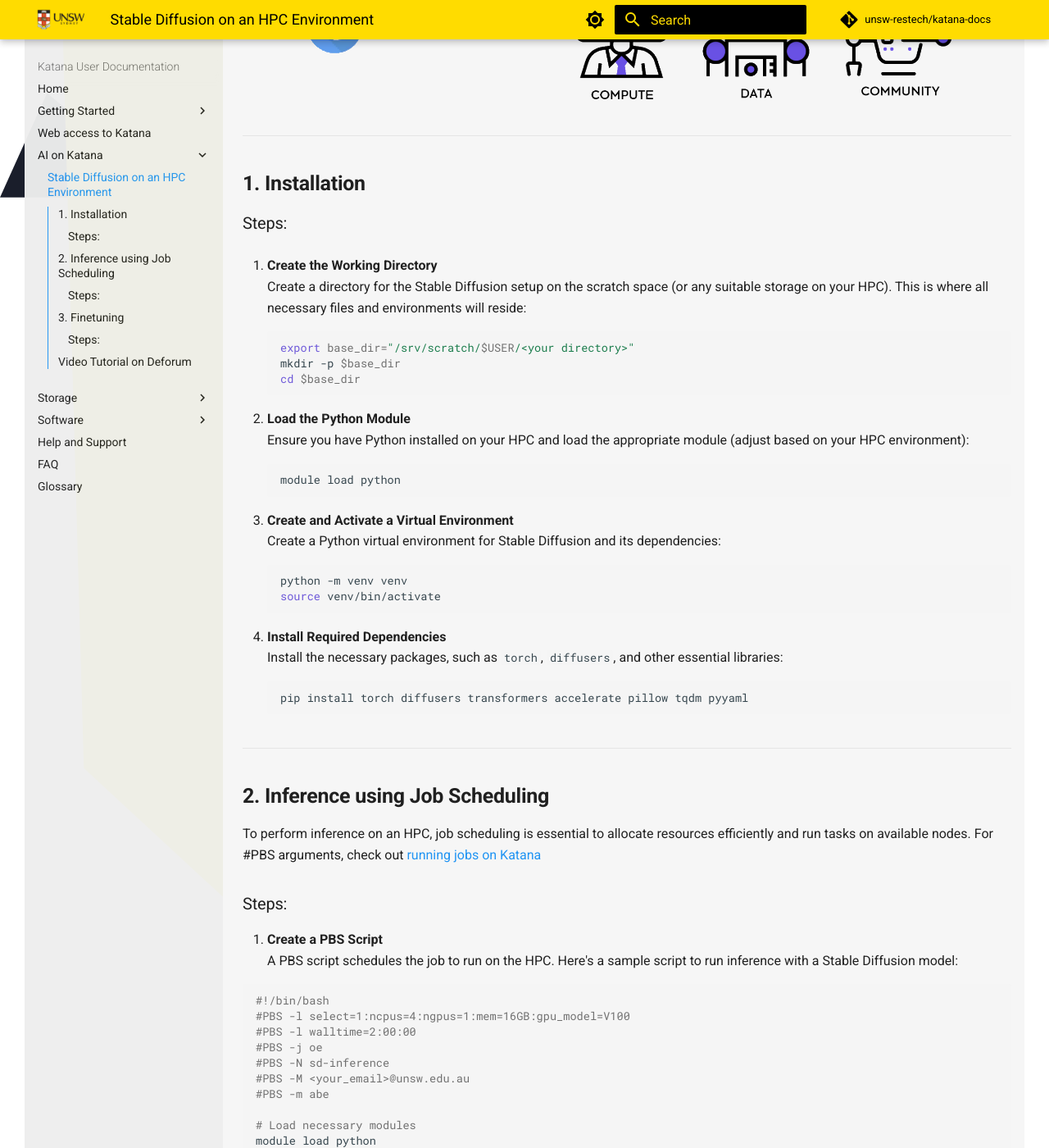
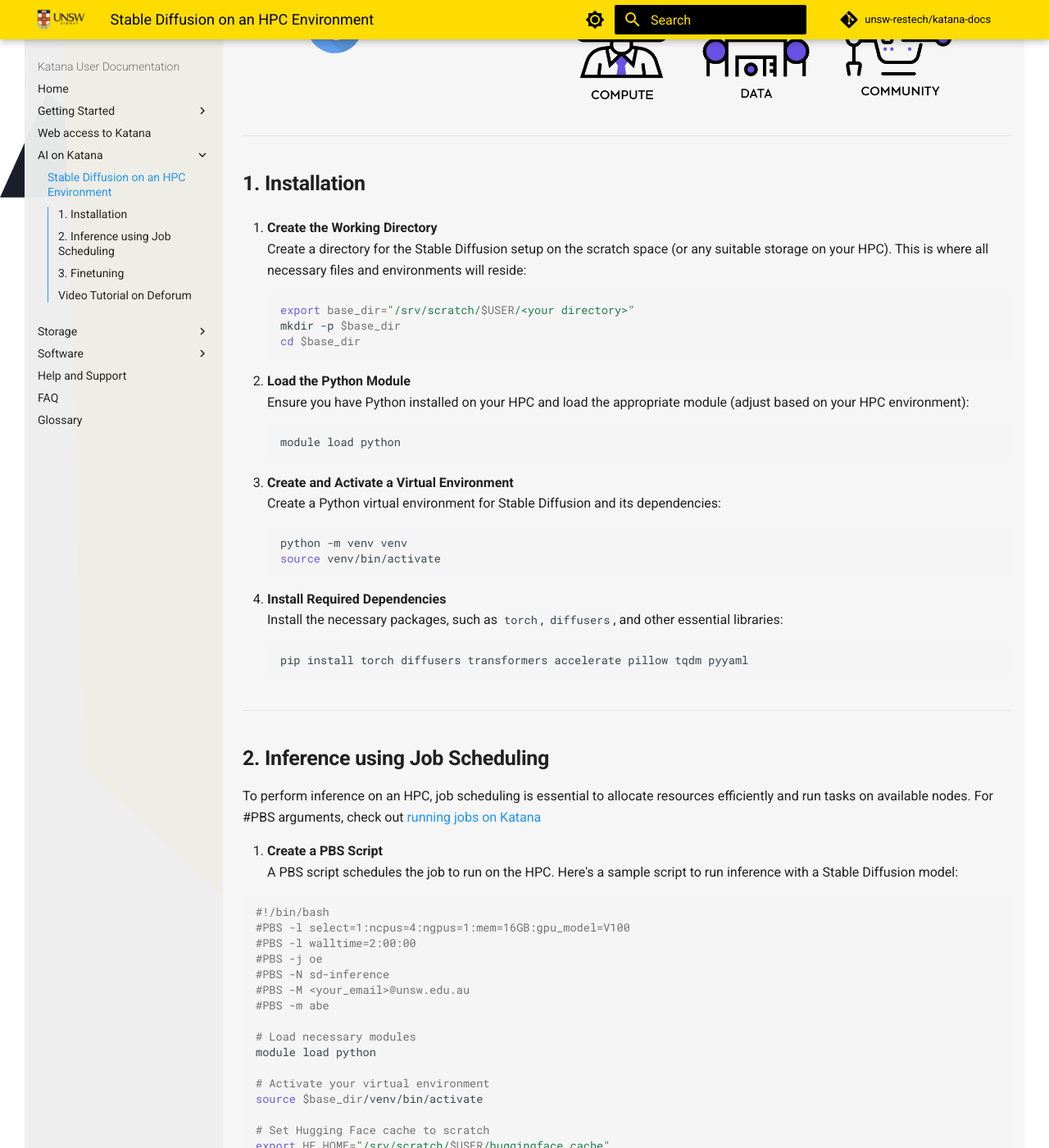
Before and after one commit to unsw-restech/unsw-restech.github.io, an MkDocs documentation site: the page built from docs/AI_in_Katana/StableDiffusion.md, in a window 1280 px wide and 1400 px high, scrolled down 373 px. Shown: the whole window at 82% size. Built offline with MkDocs 1.6.1 and Material for MkDocs 9.7.7, drawn with Linux system fonts in a browser that asks for light colours; comment, search, counter and statistics services are not loaded.

Commit message:
removed unnecessary ###

```diff
--- a/docs/AI_in_Katana/StableDiffusion.md
+++ b/docs/AI_in_Katana/StableDiffusion.md
@@ -9,8 +9,6 @@
 ---
 
 ## 1. Installation
-
-### Steps:
 
 1. **Create the Working Directory**
    Create a directory for the Stable Diffusion setup on the scratch space (or any suitable storage on your HPC). This is where all necessary files and environments will reside:
@@ -44,8 +42,6 @@
 ## 2. Inference using Job Scheduling
 
 To perform inference on an HPC, job scheduling is essential to allocate resources efficiently and run tasks on available nodes. For #PBS arguments, check out [running jobs on Katana](../using_katana/running_jobs.md)
-
-### Steps:
 
 1. **Create a PBS Script**
    A PBS script schedules the job to run on the HPC. Here's a sample script to run inference with a Stable Diffusion model:
@@ -154,7 +150,6 @@
 
 Finetuning Stable Diffusion with your dataset on an HPC requires adjusting the model weights to fit the specific domain of your new data.
 
-### Steps:
 1. **Prepare Dataset**
     Check out the [Hugging Face documentation on datasets](https://huggingface.co/docs/datasets/image_dataset#imagefolder) to find out how to create metadata and place dataset in a folder in a way that is compatible with model finetuning.
 
```
